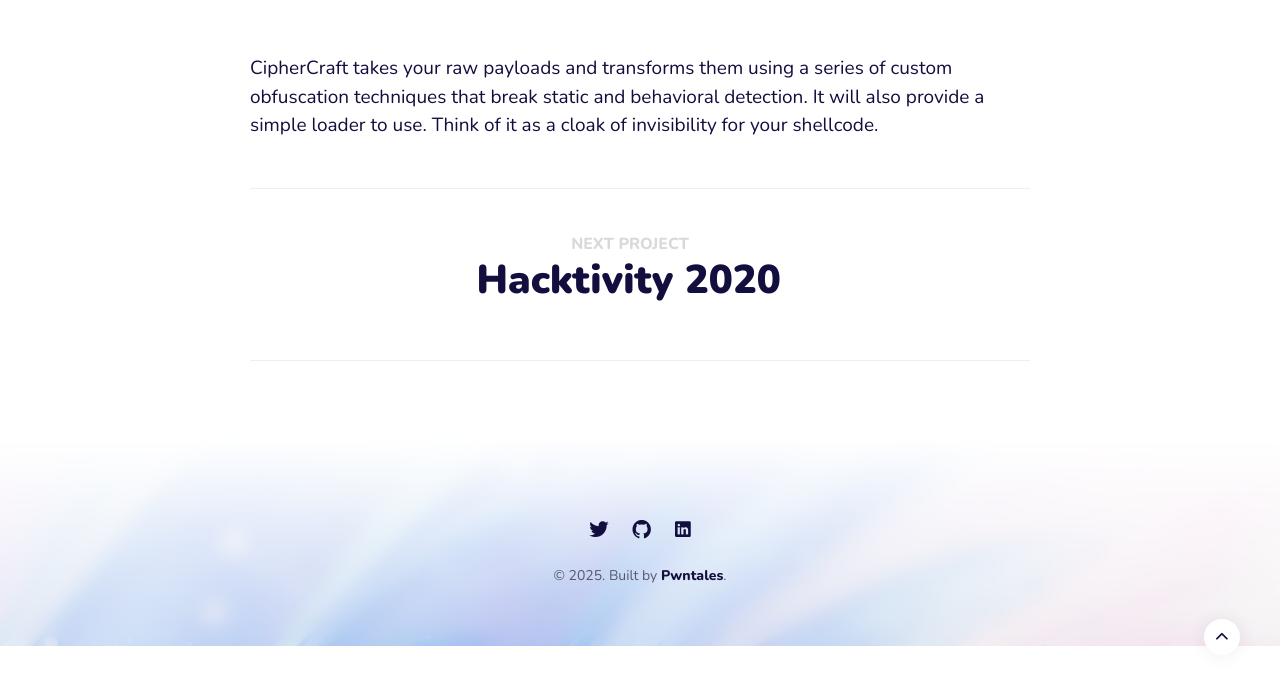
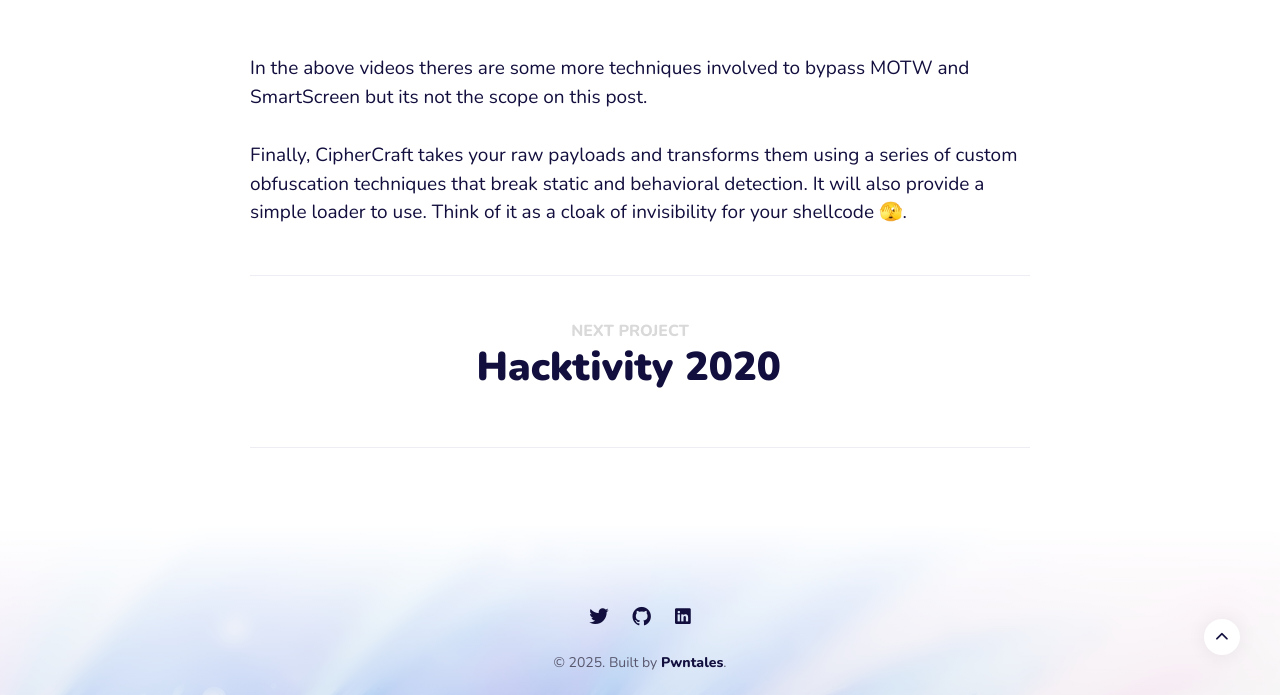
Before and after one commit to r00tkie/r00tkie.github.io, a Jekyll site: the page built from _projects/2021-01-25-CipherCraft.md, in a window 1280 px wide and 900 px high, scrolled down 2231 px, cut to the strip 205-900 px from the top of the window. Built offline with Jekyll 4.4.1, drawn with Linux system fonts in a browser that asks for light colours; before the commit the page ends 3082 px from its top, so only the background shows below that.

Commit message:
add new project Videos

```diff
--- a/_projects/2021-01-25-CipherCraft.md
+++ b/_projects/2021-01-25-CipherCraft.md
@@ -36,7 +36,9 @@
 
 <div style="position:relative; width:100%; height:0px; padding-bottom:40.906%"><iframe allow="fullscreen" allowfullscreen height="100%" src="https://www.youtube.com/embed/_8X1BaZeeVA?si=yXuT4x-3yWaxRJTG" width="100%" style="border:none; width:100%; height:100%; position:absolute; left:0px; top:0px; overflow:hidden;"></iframe></div><br>
 
-CipherCraft takes your raw payloads and transforms them using a series of custom obfuscation techniques that break static and behavioral detection. It will also provide a simple loader to use. Think of it as a cloak of invisibility for your shellcode.
+In the above videos theres are some more techniques involved to bypass MOTW and SmartScreen but its not the scope on this post.
+
+Finally, CipherCraft takes your raw payloads and transforms them using a series of custom obfuscation techniques that break static and behavioral detection. It will also provide a simple loader to use. Think of it as a cloak of invisibility for your shellcode 🫣.
 
 
 <!-- <div class="block-header inner-sm" style="margin-bottom: 1.5em">
```
